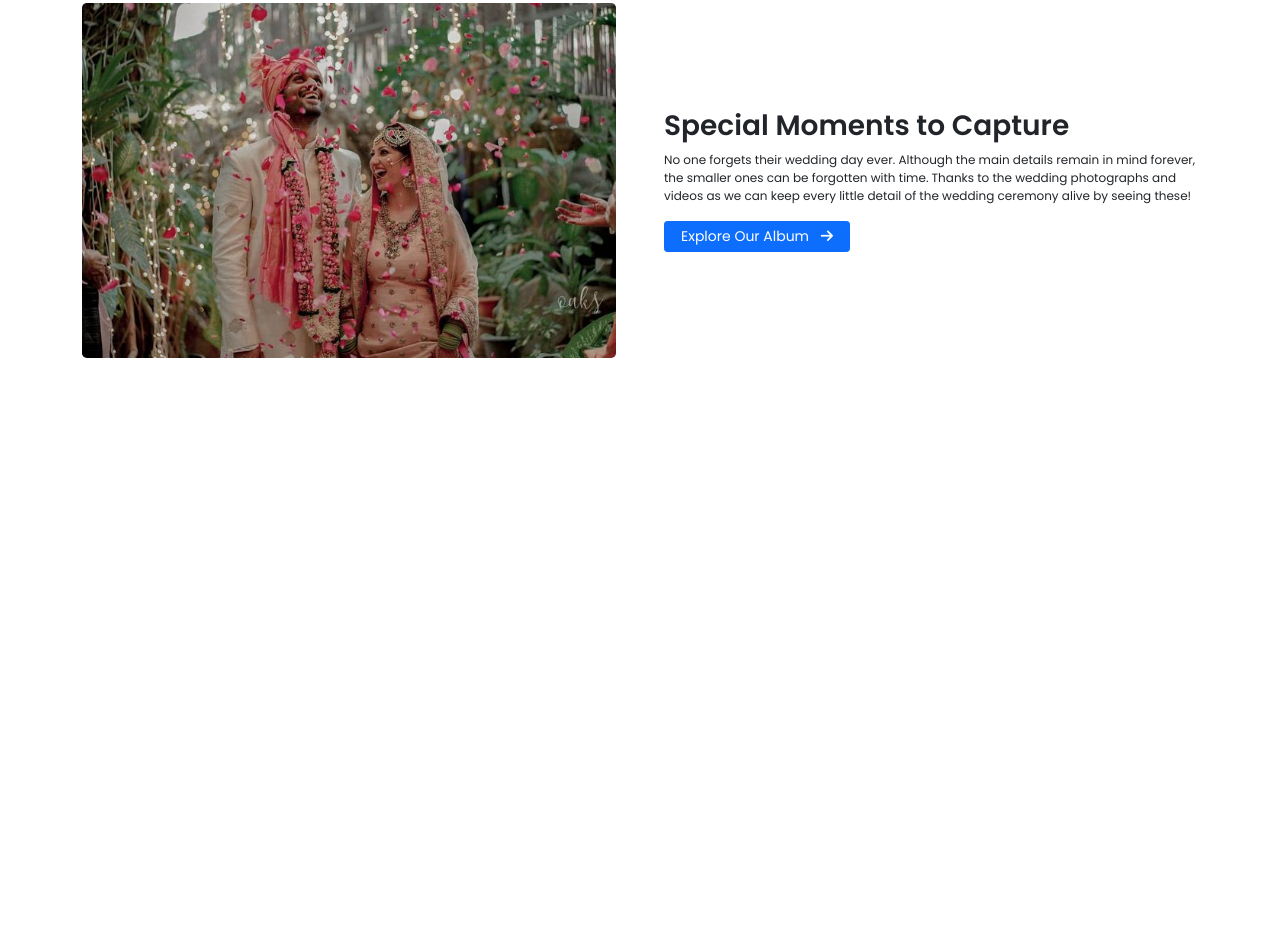
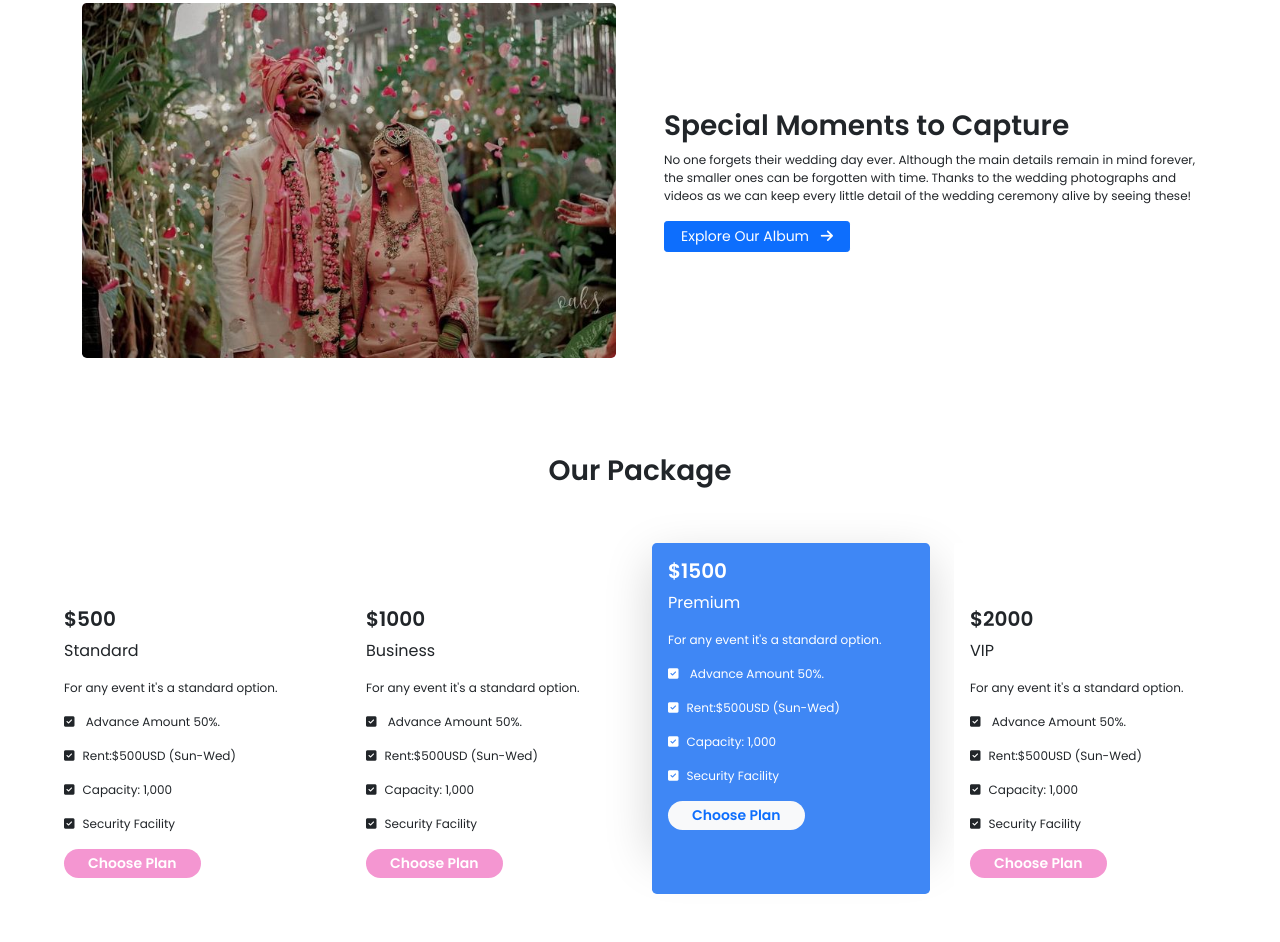
Before and after one commit to Faizul-Rien/Convention-Center, a plain HTML site: page index.html in a window 1280 px wide. Shown: the part 636-1578 px from the top of the page. Before the commit the page ends 1042 px from the top, so only its background shows below. Drawn offline with Linux system fonts and the light colour scheme.

Commit message:
third section added

```diff
--- a/css/style.css
+++ b/css/style.css
@@ -4,3 +4,10 @@
 body{
     font-family: 'Poppins', sans-serif;
 }
+.bg-btn{
+    background-color: #F496D1;
+}
+.card-color{
+    background-color:  #3F87F5;
+    color: white;
+}
--- a/index.html
+++ b/index.html
@@ -23,7 +23,7 @@
 <body>
     <!-- Header Portion (Nav-bar) -->
     <header>
-        <nav class="navbar navbar-expand-lg navbar-light bg-light">
+        <nav class="navbar navbar-expand-lg  navbar-light bg-light">
 
             <div class="container-fluid">
                 <div>
@@ -103,7 +103,7 @@
         <div class="container my-5 categories ">
             <div class="row g-5 align-items-center">
               <div class="col-lg-6">
-                <img class="w-100 rounded-3" src="images/moment.jpg" alt="">
+                <img class="w-100 rounded-3 " src="images/moment.jpg" alt="">
               </div>
               <div class="col-lg-6">
 
@@ -122,6 +122,83 @@
                 </div>
               </div>
        </section>
+
+       <!-- Second Section  -->
+       <section class="second-container ">
+
+        <h3 class="fw-bold text-lg-center text-center py-5">Our Package</h3>
+
+        <div class="row row-cols-1 row-cols-lg-4 g-4 px-5">
+            <div class="col">
+              <div class="card h-100 border-0">
+                <div class="card-body">
+                  <h5 class="card-title pt-5 fw-bold">$500</h5>
+                  <p class="card-text">Standard</p>
+                  <p class="font-size">For any event it's a standard option.</p>
+                  <p class="font-size"><i class="fas pe-2 fa-check-square"></i> Advance Amount 50%.
+                  <p class="font-size"><i class="fas pe-2 fa-check-square"></i>Rent:$500USD (Sun-Wed)</p>
+                  <p class="font-size"><i class="fas pe-2 fa-check-square"></i>Capacity: 1,000</p>
+                  <p class="font-size"><i class="fas pe-2 fa-check-square"></i>Security Facility</p>
+                  <a href="" target="_blank" class="btn  text-white fw-bold border-0  px-4 rounded-pill bg-btn mb-5 btn-primary btn-sm">Choose Plan</button></a>
+
+                </div>
+
+              </div>
+            </div>
+            <div class="col">
+              <div class="card h-100 border-0">
+
+                <div class="card-body">
+                    <h5 class="card-title pt-5 fw-bold">$1000</h5>
+                    <p class="card-text">Business</p>
+                    <p class="font-size">For any event it's a standard option.</p>
+                    <p class="font-size"><i class="fas pe-2 fa-check-square"></i> Advance Amount 50%.
+                    <p class="font-size"><i class="fas pe-2 fa-check-square"></i>Rent:$500USD (Sun-Wed)</p>
+                    <p class="font-size"><i class="fas pe-2 fa-check-square"></i>Capacity: 1,000</p>
+                    <p class="font-size"><i class="fas pe-2 fa-check-square"></i>Security Facility</p>
+                    <a href="" target="_blank" class="btn  text-white border-0 fw-bold  px-4 rounded-pill bg-btn mb-5 btn-primary btn-sm">Choose Plan</button></a>
+
+                </div>
+
+              </div>
+            </div>
+            <div class="col">
+                <div class="card h-75 border-0 shadow-lg">
+
+                  <div class="card-body card-color rounded-3">
+                    <h5 class="card-title fw-bold ">$1500</h5>
+                    <p class="card-text">Premium</p>
+                    <p class="font-size">For any event it's a standard option.</p>
+                    <p class="font-size"><i class="fas pe-2 fa-check-square"></i> Advance Amount 50%.
+                    <p class="font-size"><i class="fas pe-2 fa-check-square"></i>Rent:$500USD (Sun-Wed)</p>
+                    <p class="font-size"><i class="fas pe-2 fa-check-square"></i>Capacity: 1,000</p>
+                    <p class="font-size"><i class="fas pe-2 fa-check-square"></i>Security Facility</p>
+                    <a href="" target="_blank" class="btn  bg-light text-primary fw-bold border-0  px-4 rounded-pill  mb-5 btn-primary  btn-sm">Choose Plan</button></a>
+
+                  </div>
+
+                </div>
+              </div>
+            <div class="col">
+              <div class="card h-100 border-0">
+
+                <div class="card-body">
+                    <h5 class="card-title pt-5 fw-bold">$2000</h5>
+                    <p class="card-text">VIP</p>
+                    <p class="font-size">For any event it's a standard option.</p>
+                    <p class="font-size"><i class="fas pe-2 fa-check-square"></i> Advance Amount 50%.
+                    <p class="font-size"><i class="fas pe-2 fa-check-square"></i>Rent:$500USD (Sun-Wed)</p>
+                    <p class="font-size"><i class="fas pe-2 fa-check-square"></i>Capacity: 1,000</p>
+                    <p class="font-size"><i class="fas pe-2 fa-check-square"></i>Security Facility</p>
+                    <a href="" target="_blank" class="btn  text-white border-0 fw-bold  px-4 rounded-pill bg-btn mb-5 btn-primary btn-sm">Choose Plan</button></a>
+
+
+                </div>
+
+              </div>
+            </div>
+          </div>
+       </section>
    </main>
 
 
```
